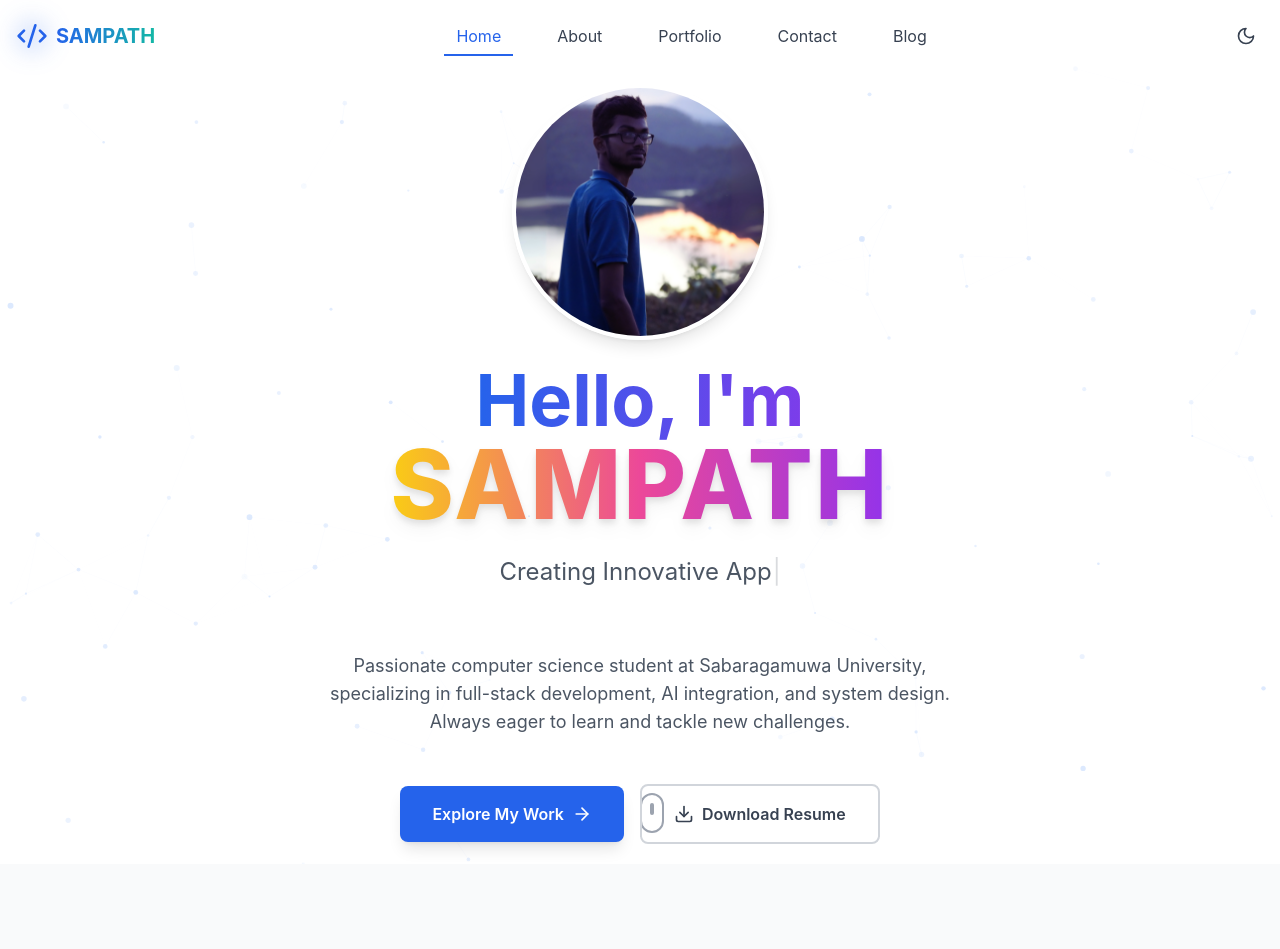
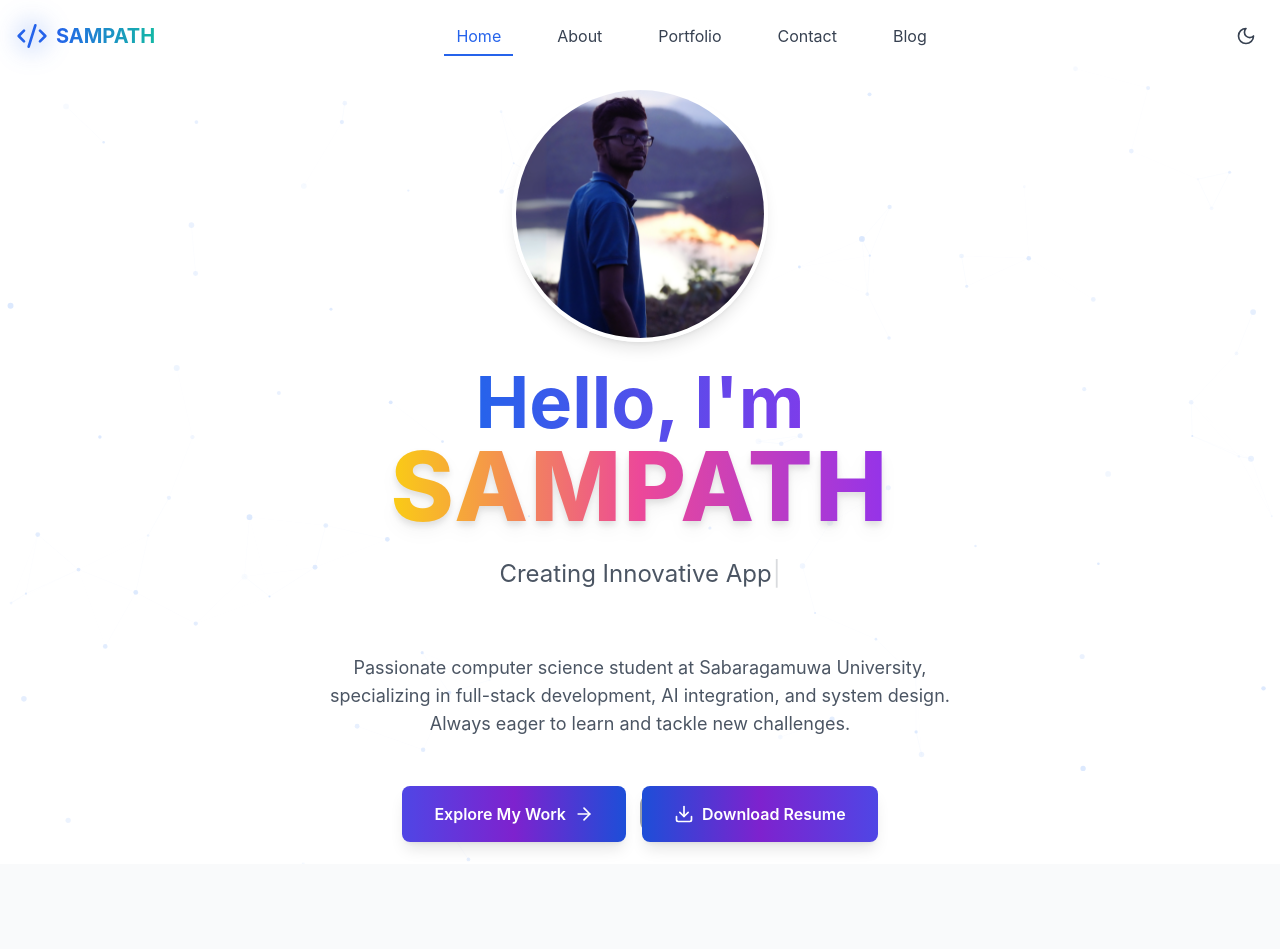
Before and after one commit to sampathmenuka/portfolio, a React (Vite) app: page / in a window 1280 px wide. Shown: the top 949 px of the page. Built offline with nearby package versions, Linux system fonts and the light colour scheme.

Commit message:
style: Update button styles with gradient backgrounds and improved hover effects

```diff
--- a/src/pages/Home.tsx
+++ b/src/pages/Home.tsx
@@ -1,7 +1,7 @@
 import React from 'react';
 import { motion } from 'framer-motion';
 import { useInView } from 'react-intersection-observer';
-import { ArrowRight, Download, Github, ExternalLink } from 'lucide-react';
+import { ArrowRight, Download, Github } from 'lucide-react';
 import { Link } from 'react-router-dom';
 import Typewriter from 'typewriter-effect';
 import TechStack from '../components/TechStack';
@@ -83,13 +83,13 @@ const Home: React.FC = () => {
             >
               <Link
   to="/portfolio"
-                className="group bg-blue-600 hover:bg-blue-700 text-white px-8 py-4 rounded-lg font-semibold transition-all duration-300 flex items-center space-x-2 shadow-lg hover:shadow-xl"
+  className="group bg-gradient-to-r from-indigo-600 via-purple-700 to-blue-700 hover:from-indigo-700 hover:via-purple-800 hover:to-blue-800 text-white px-8 py-4 rounded-lg font-semibold transition-all duration-300 flex items-center space-x-2 shadow-lg hover:shadow-xl focus:ring-2 focus:ring-purple-400"
 >
   <span>Explore My Work</span>
                 <ArrowRight className="w-5 h-5 group-hover:translate-x-1 transition-transform duration-300" />
               </Link>
 
-              <button className="group border-2 border-gray-300 dark:border-gray-600 hover:border-blue-600 dark:hover:border-blue-400 text-gray-700 dark:text-gray-300 hover:text-blue-600 dark:hover:text-blue-400 px-8 py-4 rounded-lg font-semibold transition-all duration-300 flex items-center space-x-2">
+              <button className="group bg-gradient-to-r from-blue-700 via-purple-700 to-indigo-600 hover:from-blue-800 hover:via-purple-800 hover:to-indigo-700 text-white px-8 py-4 rounded-lg font-semibold transition-all duration-300 flex items-center space-x-2 shadow-lg hover:shadow-xl border-0 focus:ring-2 focus:ring-blue-400">
     <Download className="w-5 h-5" />
     <span>Download Resume</span>
   </button>
```
Lines whose indentation alone changed are shown as unchanged.
